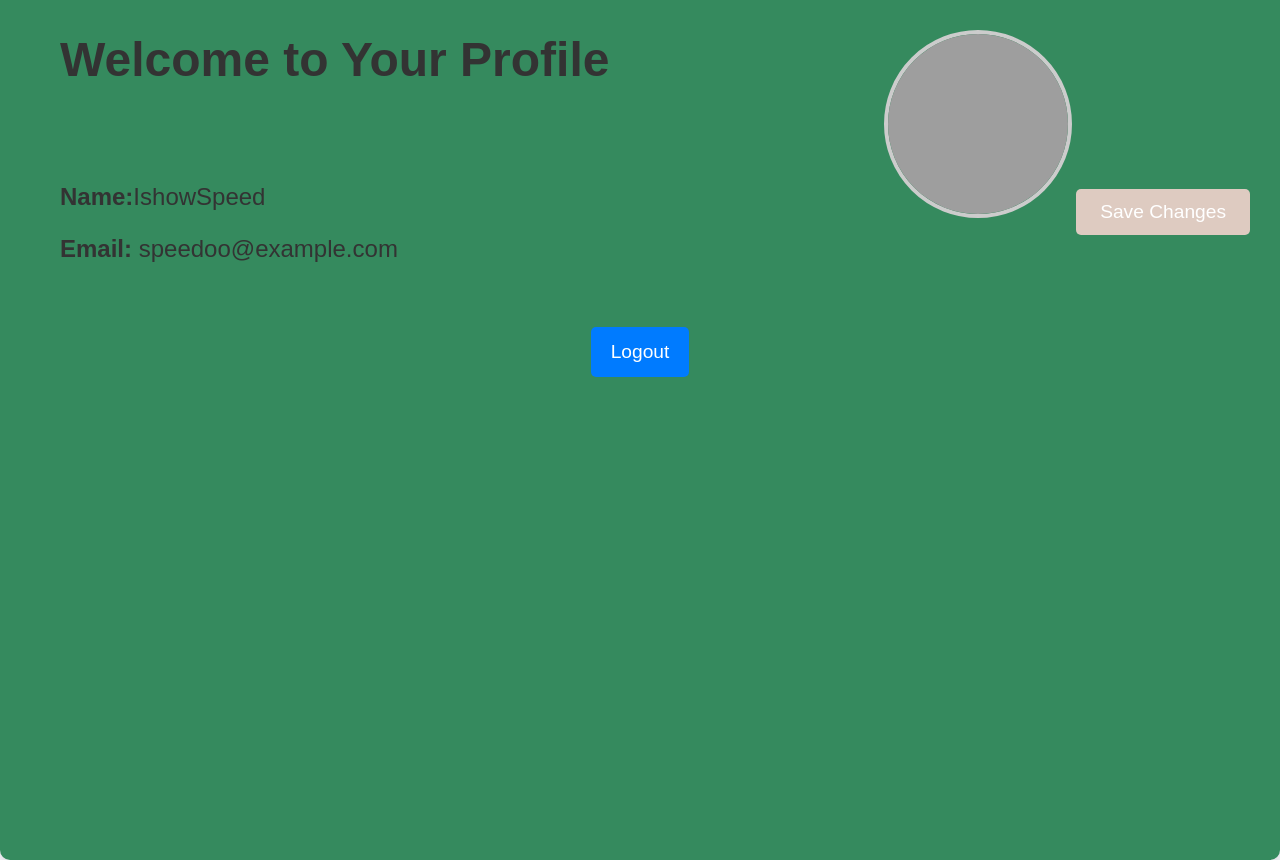
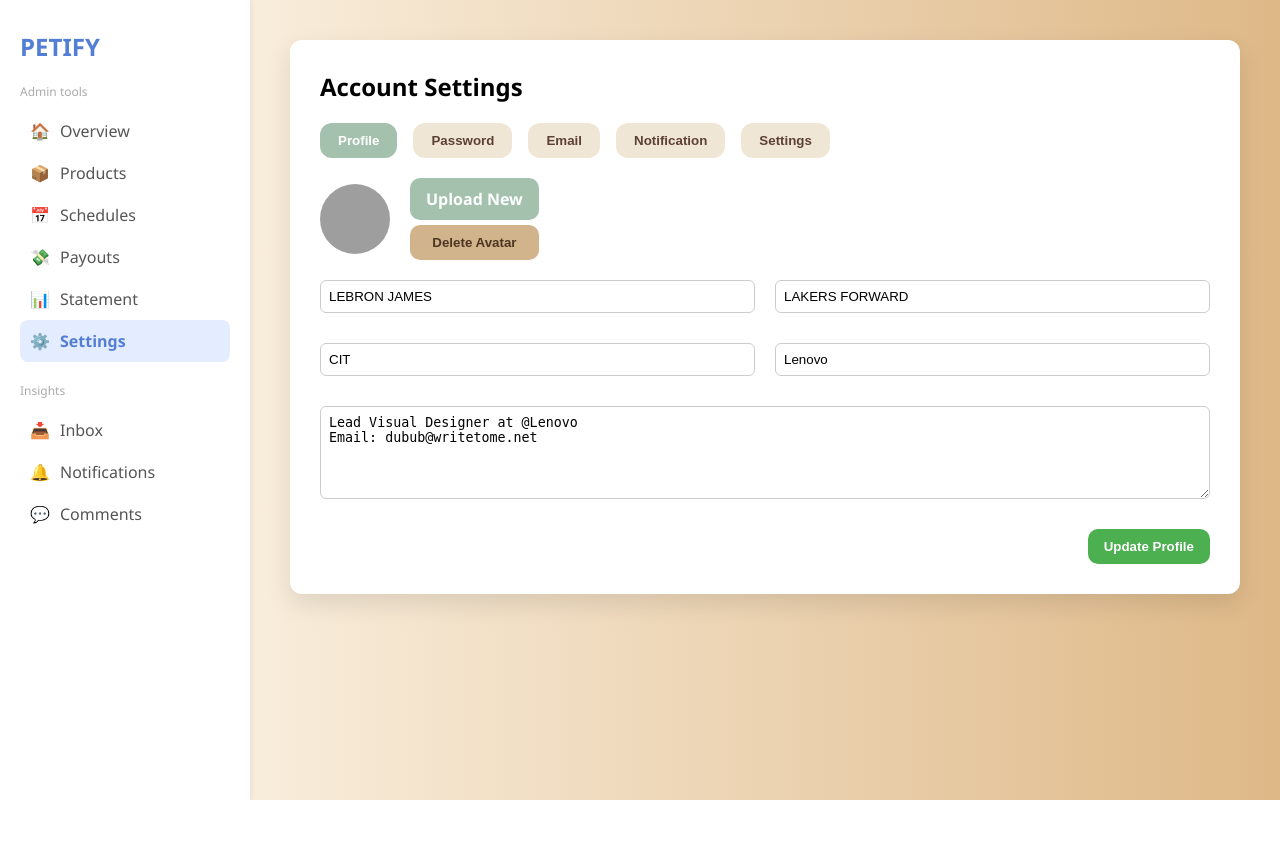
Before and after one commit to reiliceee/SD3_Petify, a Java web app: page /profile in a window 1280 px wide. After the commit the page ends 800 px from the top, so only its background shows below. Run offline with Spring Boot 4, a stand-in JSP engine, Linux system fonts and the light colour scheme; grey boxes are pictures that could not be loaded.

Commit message:
profile's contents [Ram]
Added some initial profile contents

```diff
--- a/src/main/resources/static/profile.css/prof.css
+++ b/src/main/resources/static/profile.css/prof.css
@@ -1,105 +1,200 @@
-/* Apply background color for the profile page */
-body {
-    background-color: #f4f4f9; /* Light grey background */
-    font-family: Arial, sans-serif; /* Set the font */
-    color: #333; /* Dark text color for readability */
+* {
     margin: 0;
     padding: 0;
-    display: flex;
-    justify-content: center;
-    align-items: center;
-    height: 100vh; /* Full height of the viewport */
-    width: 100vw; /* Full width of the viewport */
+    box-sizing: border-box;
   }
 
-/* Profile container styling */
+  body {
+    background: linear-gradient(to right, #fffaf0, #deb887);
+    font-family: 'Segoe UI', Tahoma, Geneva, Verdana, sans-serif;
+    margin: 0;
+    padding: 0;
+  }
+
   .profile-container {
-    background-color: #358a5e; /* White background for the profile box */
-    border-radius: 10px; /* Rounded corners */
-    box-shadow: 0 6px 12px rgba(0, 0, 0, 0.1); /* Stronger shadow for more depth */
-    padding: 60px; /* Padding for spacing */
-    height: 100%; /* Full height */
-    width: 100%; /* Full width */
-    max-width: none; /* Ensure no max-width to let it fill the screen */
+    background-color: white;
+    padding: 40px 60px;
+    border-radius: 16px;
+    box-shadow: 0 8px 25px rgba(0, 0, 0, 0.1);
+    max-width: 800px;
+    margin: 60px auto;
+    transition: 0.3s ease;
+  }
+
+
+  .dashboard {
+    display: flex;
+    height: 100vh;
+  }
+
+  /* Sidebar */
+  .sidebar {
+    width: 250px;
+    background-color: #ffffff;
+    box-shadow: 2px 0 5px rgba(0,0,0,0.05);
+    padding: 30px 20px;
     display: flex;
     flex-direction: column;
-    justify-content: flex-start;
+    justify-content: space-between;
   }
 
-/* Profile header container - holds the header and the profile picture */
-.profile-header-container {
-    display: flex;
-    justify-content: space-between;
-    align-items: center;
-    margin-bottom: 40px; /* Space between the header and the rest of the content */
+  .logo {
+    font-weight: bold;
+    color: #527ed5;
+    margin-bottom: 20px;
   }
 
-/* Profile header */
-.profile-header {
-    font-size: 3em; /* Large font size for the header */
-    color: #333;
+  .sidebar-title {
+    font-size: 12px;
+    color: #aaa;
+    margin: 20px 0 10px;
   }
 
-/* Profile picture container (positioned at the top right) */
-.profile-pic-container {
-    position: absolute;
-    top: 30px;
-    right: 30px;
-    text-align: center;
+  .nav-list {
+    list-style: none;
   }
 
-.profile-pic {
-    width: 180px; /* Larger profile picture */
-    height: 180px; /* Larger profile picture */
+  .nav-list li a {
+    display: flex;
+    align-items: center;
+    text-decoration: none;
+    color: #555;
+    padding: 10px;
+    border-radius: 8px;
+    transition: background 0.2s;
+  }
+
+  .nav-list li a span {
+    margin-right: 10px;
+  }
+
+  .nav-list li a:hover,
+  .nav-list li a.active {
+    background-color: #e4edff;
+    color: #527ed5;
+    font-weight: 600;
+  }
+
+  /* Main Content Area */
+  .settings-container {
+    flex: 1;
+    padding: 40px;
+    overflow-y: auto;
+  }
+
+  .settings-box {
+    background: #fff;
+    border-radius: 12px;
+    box-shadow: 0 10px 25px rgba(0,0,0,0.1);
+    padding: 30px;
+  }
+
+  .settings-header {
+    display: flex;
+    flex-direction: column;
+  }
+
+  .settings-header h2 {
+    margin-bottom: 20px;
+  }
+
+  .tabs {
+    display: flex;
+    gap: 10px;
+    margin-bottom: 20px;
+  }
+
+  .tabs button {
+    background-color: #f0e6d6;
+    color: #5c4033;
+    border: none;
+    padding: 10px 18px;
+    margin-right: 6px;
+    border-radius: 12px;
+    cursor: pointer;
+    font-weight: 600;
+  }
+
+  .tabs .active {
+    background-color: #a3c1ad;
+    color: white;
+  }
+
+
+  .avatar-section {
+    display: flex;
+    align-items: center;
+    gap: 20px;
+    margin-bottom: 20px;
+  }
+
+  .avatar {
+    width: 70px;
+    height: 70px;
     border-radius: 50%;
     object-fit: cover;
-    border: 4px solid #ccc; /* Thicker border */
   }
 
-.file-upload {
-    position: absolute;
-    bottom: 0;
-    right: 0;
-    opacity: 0;
+  .avatar-buttons {
+    display: flex;
+    flex-direction: column;
+    gap: 5px;
   }
 
-.save-button {
-    margin-top: 15px;
-    background-color: #decbc1; /* Blue background */
-    color: #fff; /* White text */
+  .btn {
+    background-color: #a3c1ad; /* soft green */
+    color: white;
+    padding: 10px 16px;
     border: none;
-    padding: 12px 24px; /* Button padding */
-    font-size: 1.2em; /* Larger font size */
-    border-radius: 5px;
+    border-radius: 10px;
+    font-weight: bold;
     cursor: pointer;
-    transition: background-color 0.3s;
   }
 
-.save-button:hover {
-    background-color: #0056b3; /* Darker blue on hover */
+  .btn:hover {
+    background-color: #8ca897;
   }
 
-/* Profile info section */
-.profile-info {
-    font-size: 1.5em; /* Larger font for profile info */
-    margin-bottom: 40px; /* Space between profile info and the logout button */
+  .btn-delete {
+    background-color: #d2b48c;
+    color: #4b3621;
   }
 
-/* Profile button (example for logout or another action) */
-.profile-button {
-    background-color: #007bff; /* Blue background */
-    color: #fff; /* White text */
-    border: none;
-    padding: 14px 20px; /* Reduced the padding on the left and right to make the button smaller */
-    font-size: 1.2em; /* Larger font size */
-    border-radius: 5px;
-    cursor: pointer;
-    transition: background-color 0.3s;
-    max-width: 250px; /* Optional: control the max width */
-    width: fit-content; /* Ensure the button width fits the content */
-    margin: 0 auto; /* Center the button */
+
+  .hint {
+    font-size: 12px;
+    color: #777;
   }
 
-.profile-button:hover {
-    background-color: #0056b3; /* Darker blue on hover */
+  .profile-form {
+    display: flex;
+    flex-direction: column;
+    gap: 15px;
   }
+
+  .form-row {
+    display: flex;
+    gap: 20px;
+  }
+
+  input[type="text"], textarea {
+    border: 1px solid #ccc;
+    padding: 8px;
+    width: 100%;
+    border-radius: 6px;
+    margin-bottom: 15px;
+  }
+
+
+  textarea {
+    resize: vertical;
+  }
+
+  .form-footer {
+    display: flex;
+    justify-content: flex-end;
+  }
+
+  .btn-update {
+    background-color: #4CAF50;
+  }
--- a/src/main/resources/templates/profile.html
+++ b/src/main/resources/templates/profile.html
@@ -1,44 +1,80 @@
 <!DOCTYPE html>
 <html lang="en">
 <head>
-    <meta charset="UTF-8">
-    <meta name="viewport" content="width=device-width, initial-scale=1.0">
-    <title>Profile Page</title>
-    <link rel="stylesheet" type="text/css" href="/profile.css/prof.css"> <!-- Make sure this path is correct -->
+  <meta charset="UTF-8">
+  <title>Account Settings</title>
+  <link rel="stylesheet" href="/profile.css/prof.css">
 </head>
 <body>
-    <div class="profile-container">
-        <div class="profile-header-container">
-            <h1 class="profile-header">Welcome to Your Profile</h1>
-            <div class="profile-pic-container">
-                <img src="profile-pic.jpg" alt="Profile Picture" class="profile-pic">
-                <input type="file" id="pic-upload" class="file-upload" onchange="previewImage(event)">
-                <button onclick="saveProfilePic()" class="save-button">Save Changes</button>
-            </div>
+  <div class="dashboard">
+
+    <!-- Sidebar -->
+    <aside class="sidebar">
+      <div class="sidebar-top">
+        <h2 class="logo">PETIFY</h2>
+        <p class="sidebar-title">Admin tools</p>
+        <ul class="nav-list">
+          <li><a href="#"><span>🏠</span> Overview</a></li>
+          <li><a href="#"><span>📦</span> Products</a></li>
+
+          <li><a href="#"><span>📅</span> Schedules</a></li>
+          <li><a href="#"><span>💸</span> Payouts</a></li>
+          <li><a href="#"><span>📊</span> Statement</a></li>
+          <li><a href="#" class="active"><span>⚙️</span> Settings</a></li>
+        </ul>
+
+        <p class="sidebar-title">Insights</p>
+        <ul class="nav-list">
+          <li><a href="#"><span>📥</span> Inbox</a></li>
+          <li><a href="#"><span>🔔</span> Notifications</a></li>
+          <li><a href="#"><span>💬</span> Comments</a></li>
+        </ul>
+      </div>
+    </aside>
+
+    <!-- Main Content -->
+    <main class="settings-container">
+      <div class="settings-box">
+        <div class="settings-header">
+          <h2>Account Settings</h2>
+          <div class="tabs">
+            <button class="active">Profile</button>
+            <button>Password</button>
+            <button>Email</button>
+            <button>Notification</button>
+            <button>Settings</button>
+          </div>
         </div>
 
-        <div class="profile-info">
-            <p><strong>Name:</strong>IshowSpeed</p>
-            <p><strong>Email:</strong> speedoo@example.com</p>
-            <!-- Add other profile info here -->
+        <div class="avatar-section">
+          <img src="/profile.jpg" alt="Avatar" class="avatar">
+          <div class="avatar-buttons">
+            <input type="file" id="upload" hidden>
+            <label for="upload" class="btn">Upload New</label>
+            <button class="btn btn-delete">Delete Avatar</button>
+          </div>
+
         </div>
-        <button class="profile-button" onclick="window.location.href='/logout'">Logout</button>
-    </div>
 
-    <script>
-        function previewImage(event) {
-            const reader = new FileReader();
-            reader.onload = function() {
-                const output = document.querySelector('.profile-pic');
-                output.src = reader.result;
-            }
-            reader.readAsDataURL(event.target.files[0]);
-        }
+        <form class="profile-form">
+          <div class="form-row">
+            <input type="text" placeholder="Your Full Name" value="LEBRON JAMES">
+            <input type="text" placeholder="Role" value="LAKERS FORWARD">
+          </div>
+          <div class="form-row">
+            <input type="text" placeholder="Location" value="CIT">
+            <input type="text" placeholder="Shopname" value="Lenovo">
+          </div>
+          <textarea rows="5">Lead Visual Designer at @Lenovo
+Email: dubub@writetome.net</textarea>
 
-        function saveProfilePic() {
-            alert("Profile picture saved!");
-            // Implement save functionality here (e.g., upload to server)
-        }
-    </script>
+          <div class="form-footer">
+            <button class="btn btn-update">Update Profile</button>
+          </div>
+        </form>
+      </div>
+    </main>
+
+  </div>
 </body>
 </html>
```
Lines whose indentation alone changed are shown as unchanged.
